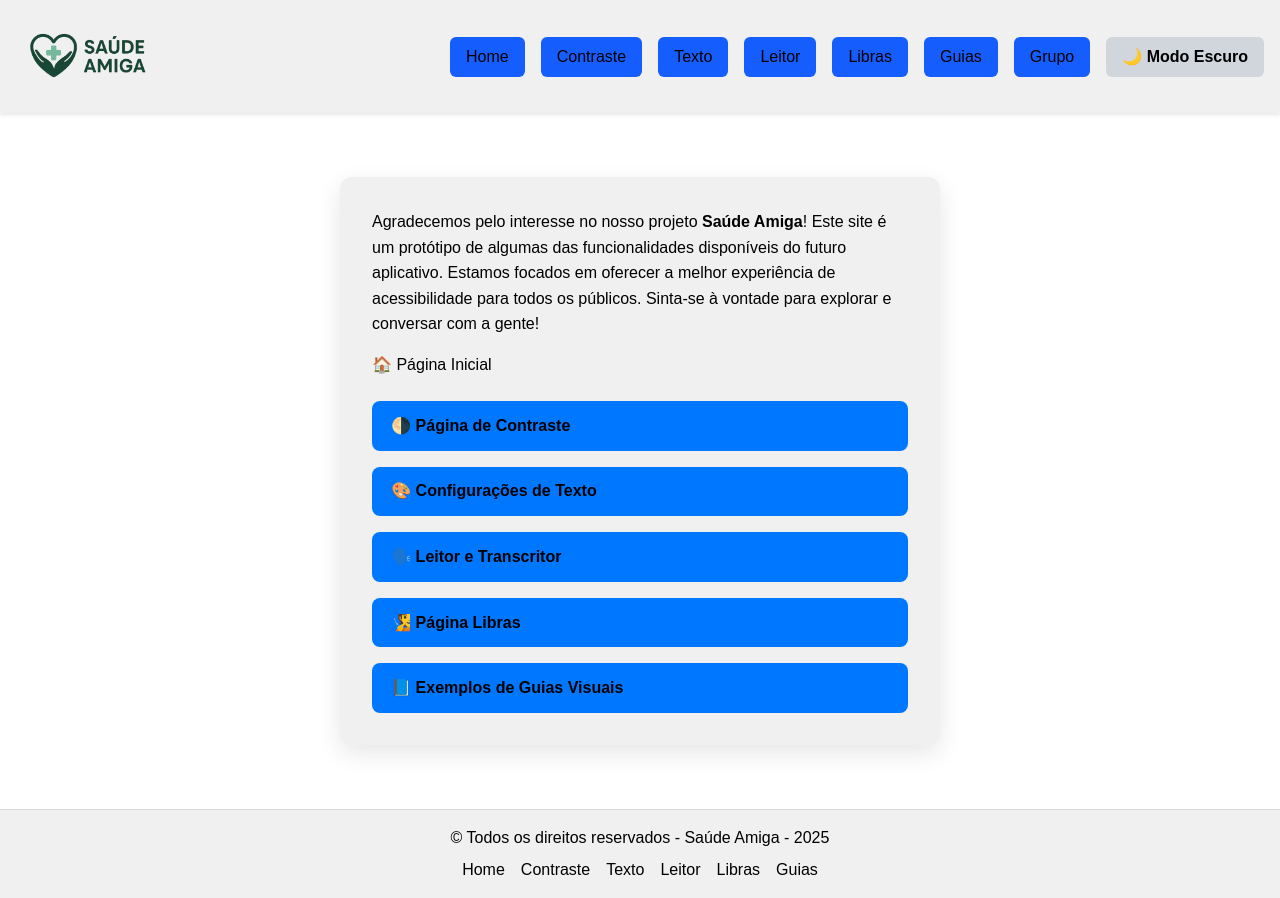
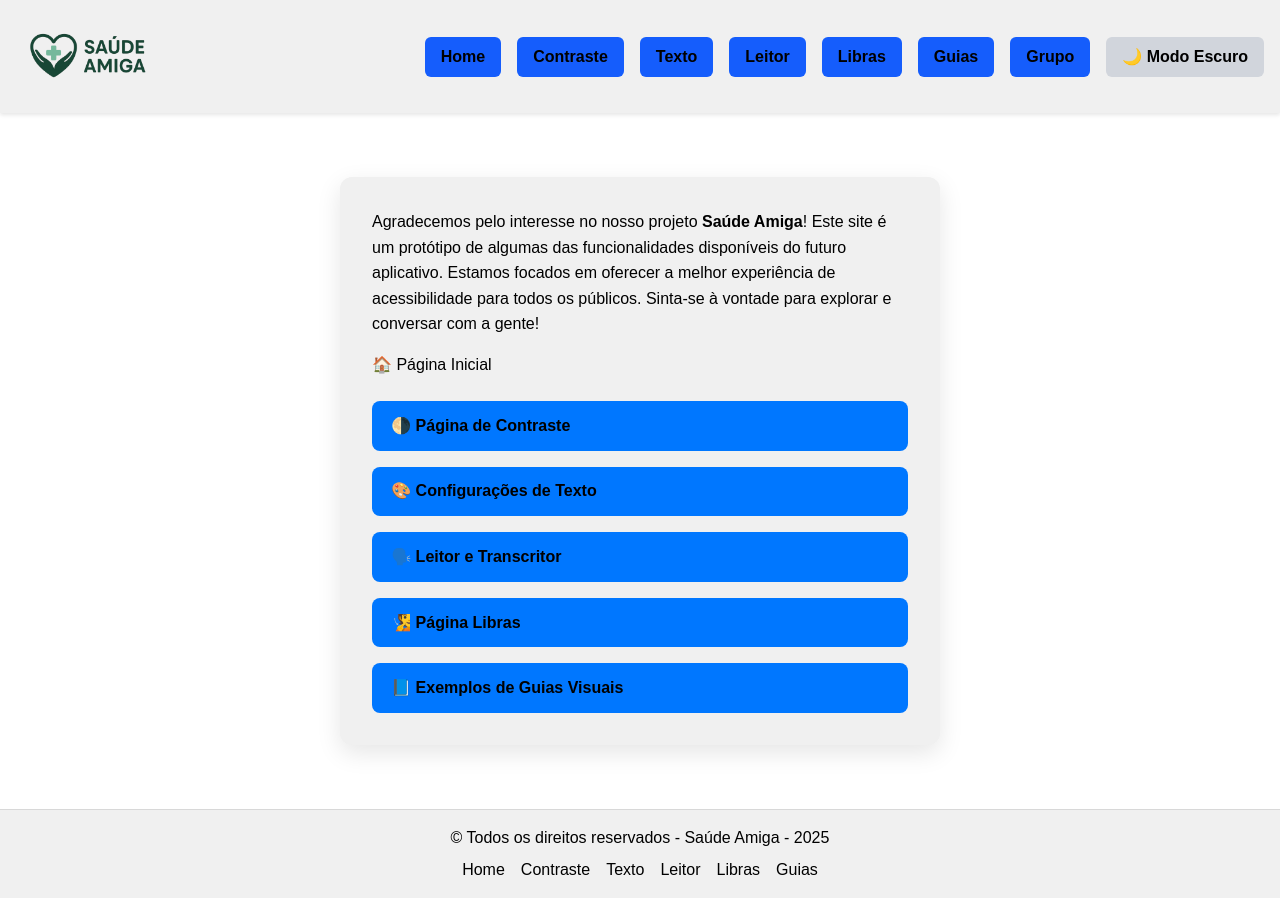
Before and after one commit to saude-amiga/saude-amiga-next, a React (Vite) app: page / in a window 1280 px wide. Built offline with nearby package versions, Linux system fonts and the light colour scheme.

Commit message:
fix: bold no header

```diff
--- a/src/global.css
+++ b/src/global.css
@@ -133,7 +133,7 @@ main {
 .nav a {
   text-decoration: none;
   color: var(--user-font-color);
-  font-weight: 500;
+  font-weight: bold;
 }
 
 @media (max-width: 768px) {
```
